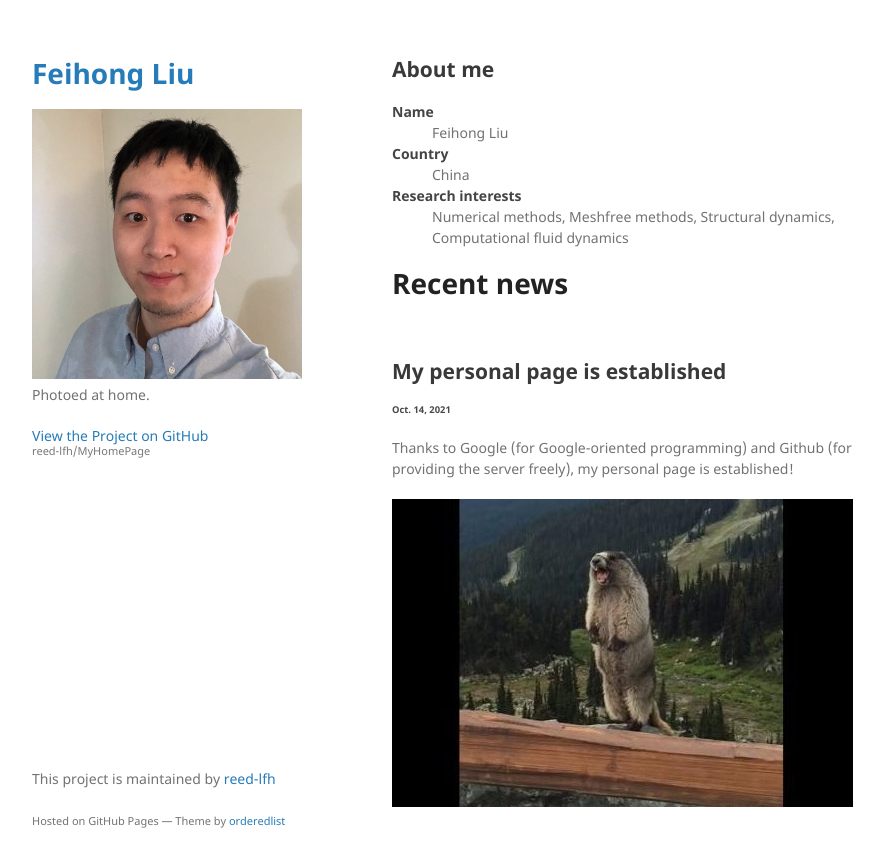
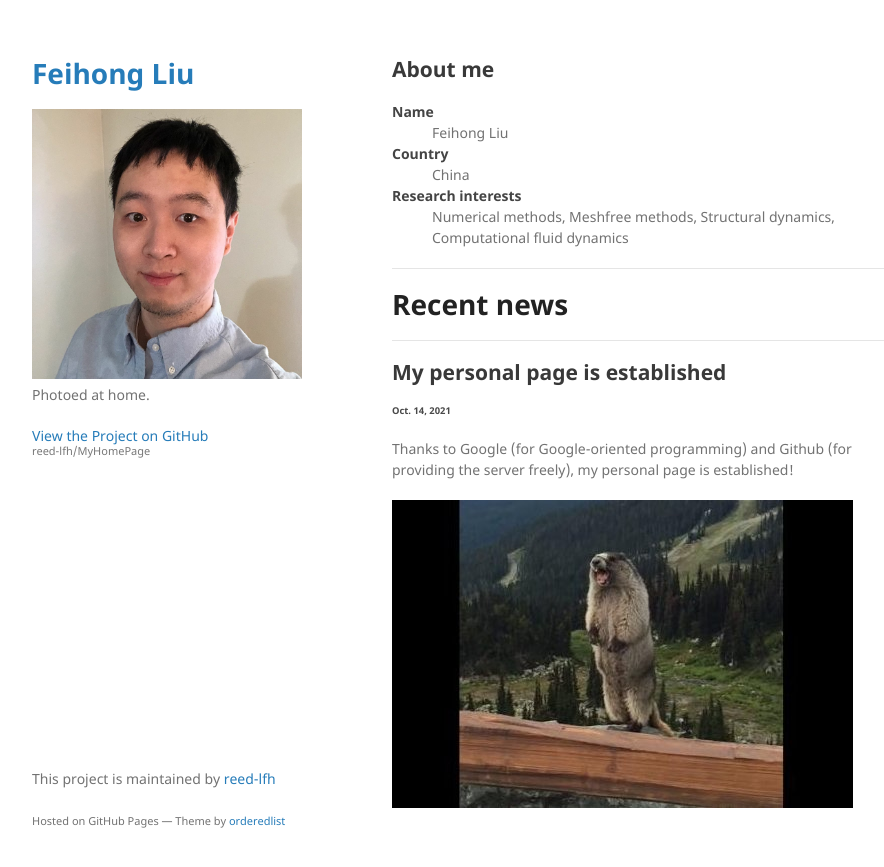
Before and after one commit to reed-lfh/MyHomePage, a Jekyll site: the page built from index.md, in a window 1280 px wide. Shown: the top 867 px of the page, without its empty margins (178-1062 px from the left). Built offline with Jekyll 4.4.1, drawn with Linux system fonts in a browser that asks for light colours.

Commit message:
solid line

```diff
--- a/index.md
+++ b/index.md
@@ -19,10 +19,11 @@ There should be whitespace between paragraphs. We recommend including a README,
 <dd>Numerical methods, Meshfree methods, Structural dynamics, Computational fluid dynamics </dd>
 </dl>
 
-
+---
 
 # Recent news
-&nbsp;
+
+---
 
 ## My personal page is established
 ###### Oct. 14, 2021
```
